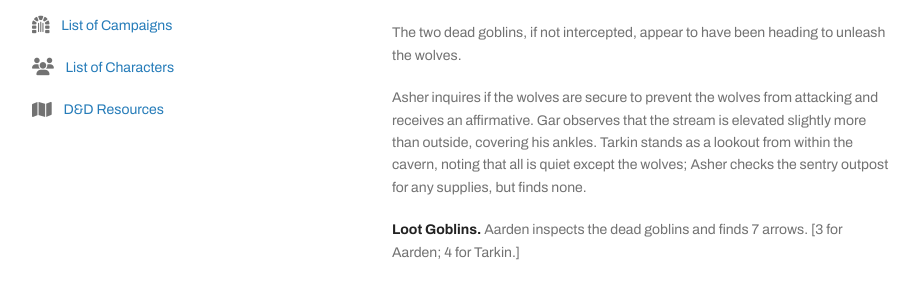
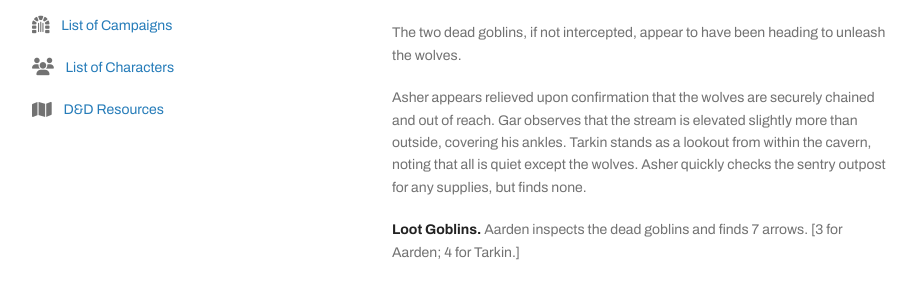
Before and after one commit to tethyrplays/tethyrplays, a Jekyll site: the page built from campaign/2021-lmop-with-dm-nicole.md, in a window 1280 px wide and 900 px high, scrolled down 2475 px. Shown: the part 170-451 px from the top of the window, without its empty margins (178-1099 px from the left). Built offline with Jekyll 4.4.1, drawn with Linux system fonts in a browser that asks for light colours; nearby versions of some CDN libraries; some web fonts are replaced; our own code applies the rules of GitHub Pages for plain Markdown files; the repository's description, which GitHub fills in, is left out.

Commit message:
Update 2021-lmop-with-dm-nicole.md

```diff
--- a/campaign/2021-lmop-with-dm-nicole.md
+++ b/campaign/2021-lmop-with-dm-nicole.md
@@ -74,7 +74,7 @@ Gar runs to the entrance and readies a defensive posture. Tarkin bemoans his inj
 
 The two dead goblins, if not intercepted, appear to have been heading to unleash the wolves.
 
-Asher inquires if the wolves are secure to prevent the wolves from attacking and receives an affirmative. Gar observes that the stream is elevated slightly more than outside, covering his ankles. Tarkin stands as a lookout from within the cavern, noting that all is quiet except the wolves; Asher checks the sentry outpost for any supplies, but finds none.
+Asher appears relieved upon confirmation that the wolves are securely chained and out of reach. Gar observes that the stream is elevated slightly more than outside, covering his ankles. Tarkin stands as a lookout from within the cavern, noting that all is quiet except the wolves. Asher quickly checks the sentry outpost for any supplies, but finds none.
 
 **Loot Goblins.** Aarden inspects the dead goblins and finds 7 arrows. [3 for Aarden; 4 for Tarkin.]
 
```
